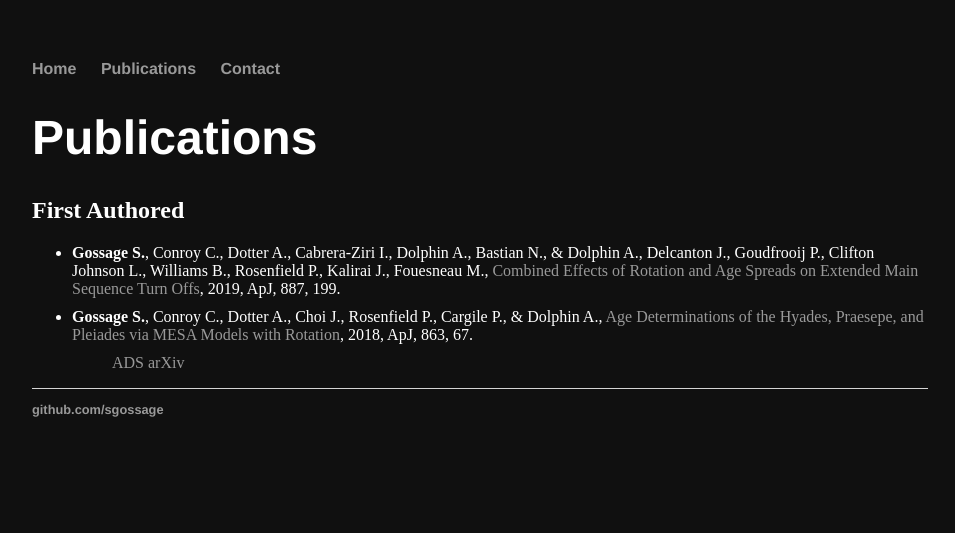
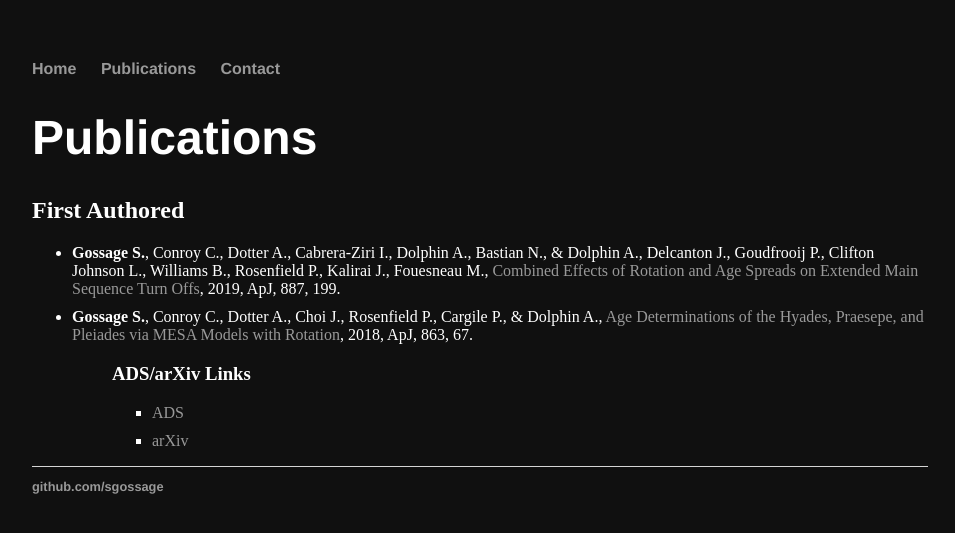
Before and after one commit to sgossage/sgossage.github.io, a Jekyll site: the page built from publications/index.html, in a window 1280 px wide. Shown: the top 533 px of the page, without its empty margins (160-1115 px from the left). Built offline with Jekyll 4.4.1, drawn with Linux system fonts in a browser that asks for light colours.

Commit message:
restyle pub page

```diff
--- a/publications/index.html
+++ b/publications/index.html
@@ -17,6 +17,15 @@ title: Publications
       {% endif %}
     {% endfor %}
   <ul>
-  <a href=https://ui.adsabs.harvard.edu/search/q=author%3A(%22gossage%2C%20s.%22)%20AND%20pubdate%3A%5B2000-01%20TO%20*%5D%20keyword%3A(%22astrophysics%22)&sort=date%20desc%2C%20bibcode%20desc&p_=0>ADS</a>
-  <a href=https://arxiv.org/find/astro-ph/1/au:+Gossage_S/0/1/0/all/0/1>arXiv</a>
+
+  <h3>ADS/arXiv Links</h3>
+  <ul>
+    <li style=" margin-bottom: 10px">
+    <a href=https://ui.adsabs.harvard.edu/search/q=author%3A(%22gossage%2C%20s.%22)%20AND%20pubdate%3A%5B2000-01%20TO%20*%5D%20keyword%3A(%22astrophysics%22)&sort=date%20desc%2C%20bibcode%20desc&p_=0>ADS</a>
+    </li>
+    <li style=" margin-bottom: 10px">
+    <a href=https://arxiv.org/find/astro-ph/1/au:+Gossage_S/0/1/0/all/0/1>arXiv</a>
+    </li>
+  <ul>
+
 </div>
```
